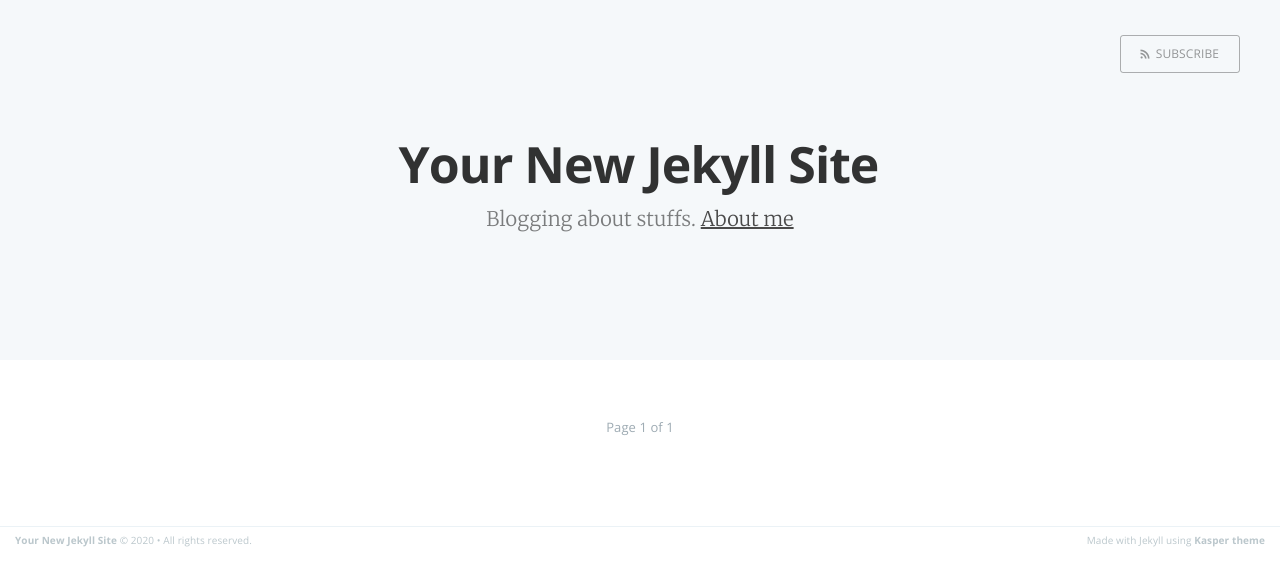
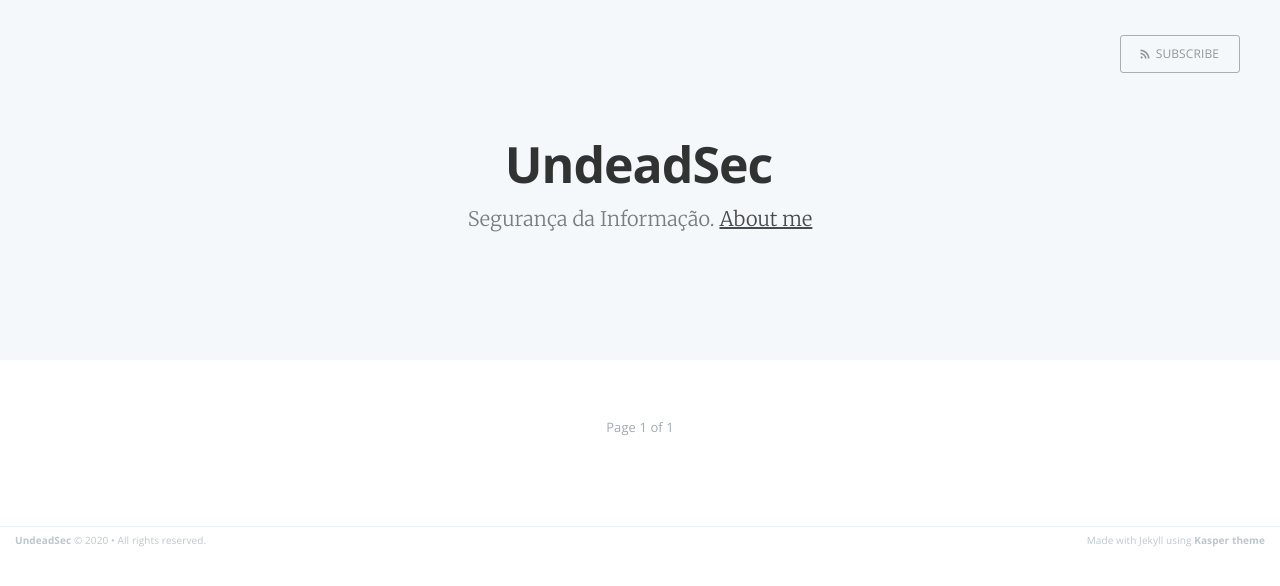
Before and after one commit to ParikhKadam/undeadsec.github.io, a Jekyll site: the page built from index.html, in a window 1280 px wide. Shown: the top 586 px of the page. Built offline with Jekyll 4.4.1, drawn with Linux system fonts in a browser that asks for light colours; the list of posts is cut into pages by our own code.

Commit message:
Update _config.yml

```diff
--- a/_config.yml
+++ b/_config.yml
@@ -1,16 +1,16 @@
-name: Your New Jekyll Site
-description: Blogging about stuffs
-meta_description: "Your New Jekyll Site, Blogging about stuffs"
+name: UndeadSec
+description: Segurança da Informação
+meta_description: "Segurança da Informação"
 
 markdown: kramdown
 highlighter: pygments
 logo: false
 paginate: 15
 baseurl: /
-domain_name: 'http://yourblog-domain.com'
+domain_name: 'https://undeadsec.com'
 google_analytics: 'UA-XXXXXXXX-X'
 gems: [jekyll-paginate]
 
 # Details for the RSS feed generator
-url:            'blog url'
-author:         'Your Name'
+url:            'https://undeadsec.com'
+author:         'UndeadSec'
```
